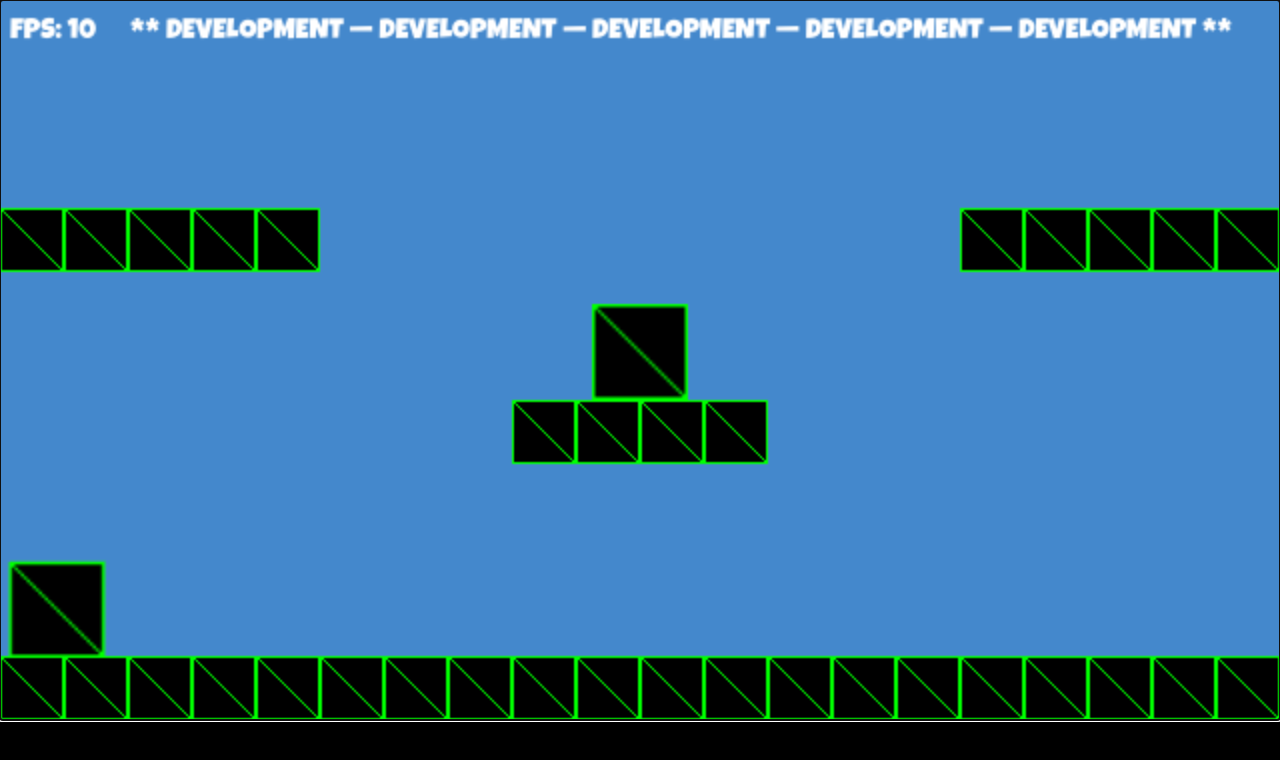
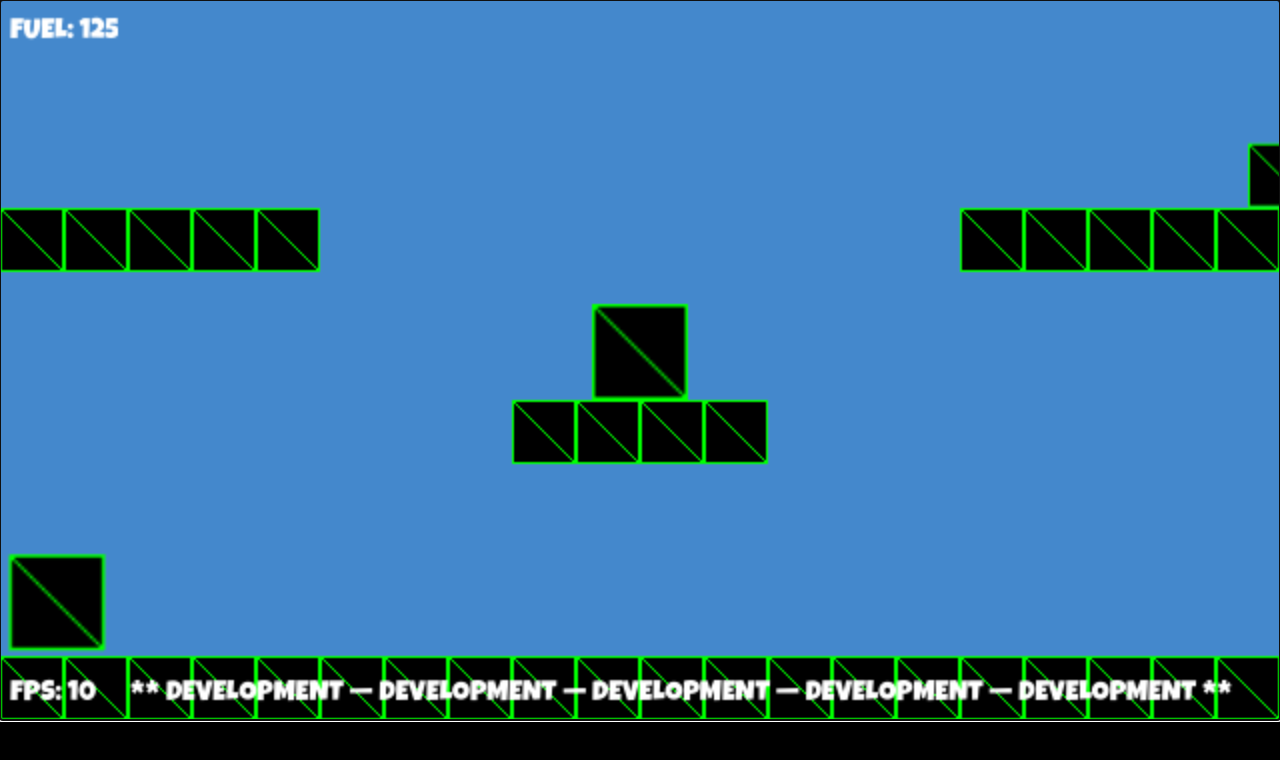
Before and after one commit to jotson/ld31, a website: page game/index.html in a window 1280 px wide. Drawn offline with Linux system fonts and the light colour scheme; files that its build step writes are made by us from their sources; animation ran at ten frames a second.

Commit message:
Refueling barrels

```diff
--- a/game/index.html
+++ b/game/index.html
@@ -13,6 +13,7 @@
     <script type="text/javascript" src="src/ScreenshotState.js"></script>
     <script type="text/javascript" src="src/Message.js"></script>
     <script type="text/javascript" src="src/Snowman.js"></script>
+    <script type="text/javascript" src="src/Fuel.js"></script>
 </head>
 <body>
     <div id="game"></div>
--- /dev/null
+++ b/game/src/Fuel.js
@@ -0,0 +1,68 @@
+var Fuel = function(x, y) {
+    Phaser.Sprite.call(this, game, x, y, 'sprites', 'fuel-00.png');
+
+    this.anchor.setTo(0.5, 0.5);
+    this.checkWorldBounds = true;
+    this.outOfBoundsKill = true;
+
+    game.physics.enable(this, Phaser.Physics.ARCADE);
+    this.body.mass = G.fuelMass;
+    this.body.maxVelocity.setTo(G.fuelMaxSpeed, Number.POSITIVE_INFINITY);
+    this.body.collideWorldBounds = false;
+    this.body.bounce.set(G.fuelBounce, G.fuelBounce * 0.3);
+
+    // this.animations.add('default', [0,1,2], 10, true);
+    // this.animations.play('default');
+
+    this.FALLING = 1;
+    this.WAITING = 2;
+    this.COLLECTED = 3;
+};
+
+Fuel.prototype = Object.create(Phaser.Sprite.prototype);
+Fuel.prototype.constructor = Fuel;
+
+Fuel.prototype.update = function() {
+    if (!this.alive) return;
+
+    if (this.myState == this.FALLING && this.body.touching.down) {
+        this.changeState(this.WAITING);
+    }
+};
+
+Fuel.prototype.changeState = function(state) {
+    this.myState = state;
+    this.myStateElapsed = 0;
+
+    this.body.acceleration.x = 0;
+    this.body.drag.setTo(G.fuelDrag, 0);
+
+    if (state == this.FALLING) {
+        this.myNextState = this.WAITING;
+    }
+
+    if (state == this.WAITING) {
+        this.myNextState = this.COLLECTED;
+    }
+
+    if (state == this.COLLECTED) {
+        // Play animation and die
+        this.kill();
+    }
+};
+
+Fuel.create = function() {
+    var s;
+    s = G.fuelGroup.getFirstDead();
+    if (s === null) {
+        s = G.fuelGroup.add(new Fuel(0, 0));
+    }
+    s.reset(0, 0);
+    s.x = game.rnd.between(game.camera.x, game.camera.x + game.camera.width);
+    s.revive();
+    s.firstMove = true;
+    s.animations.play('default');
+    s.changeState(s.FALLING);
+
+    return s;
+};
--- a/game/src/G.js
+++ b/game/src/G.js
@@ -5,7 +5,7 @@ var G = {
     width: 640, /* stage width in pixels */
     height: 360, /* stage height in pixels */
 
-    gravity: 2000,
+    gravity: 2400,
 
     playerAcceleration: 1500,
     playerJumpSpeed: -500,
@@ -24,6 +24,16 @@ var G = {
     snowmanAttackTime: 1000,
     snowmanMass: 10,
     snowmanBounce: 0.8,
+
+    fuel: 0,
+    fuelDisplay: 0,
+    fuelValue: 25, /* units */
+    fuelStart: 100, /* units */
+    fuelBurnRate: 20, /* units per second */
+    fuelMass: 100,
+    fuelDrag: 300,
+    fuelBounce: 0.8,
+    fuelMaxSpeed: 50,
 
     groundSize: 32,
 
--- a/game/src/GameState.js
+++ b/game/src/GameState.js
@@ -11,7 +11,17 @@ GameState.prototype.create = function() {
 
     G.setupStage();
 
-    G.enemies = game.add.group();
+    // Start physics
+    game.physics.startSystem(Phaser.Physics.ARCADE);
+
+    // Set gravity
+    game.physics.arcade.gravity.y = G.gravity;
+
+    // Adjustment for physics tunneling
+    game.physics.arcade.OVERLAP_BIAS = G.groundSize * 0.75;
+
+    G.enemiesGroup = game.add.group();
+    G.fuelGroup = game.add.group();
 
     this.resetGame();
 
@@ -21,23 +31,40 @@ GameState.prototype.create = function() {
 
     Snowman.create();
 
+    Fuel.create();
+
+    this.addUI();
+
     if (G.devMode) {
-        this.fps = game.add.text(5, 5, '', { font: '14px ' + G.mainFont, fill: '#ffffff' });
-        game.add.text(65, 5, '** DEVELOPMENT ­— DEVELOPMENT — DEVELOPMENT — DEVELOPMENT — DEVELOPMENT **', { font: '14px ' + G.mainFont, fill: '#ffffff' });
+        this.fps = game.add.text(5, game.height - 24, '', { font: '14px ' + G.mainFont, fill: '#ffffff' });
+        game.add.text(65, game.height - 24, '** DEVELOPMENT ­— DEVELOPMENT — DEVELOPMENT — DEVELOPMENT — DEVELOPMENT **', { font: '14px ' + G.mainFont, fill: '#ffffff' });
     }
 };
 
 GameState.prototype.update = function() {
-    // Collide player with ground
+    // Collisions
     game.physics.arcade.collide(G.player, G.ground);
-    game.physics.arcade.collide(G.player, G.enemies, function(p, e) {
+    game.physics.arcade.collide(G.player, G.enemiesGroup, function(p, e) {
         if (p.body.touching.down && !p.body.touching.left && !p.body.touching.right) {
             p.body.velocity.y = G.playerJumpSpeed;
         }
     });
-    game.physics.arcade.collide(G.enemies, G.ground);
+    game.physics.arcade.collide(G.enemiesGroup, G.ground);
+    game.physics.arcade.collide(G.enemiesGroup, G.fuelGroup);
+    game.physics.arcade.collide(G.fuelGroup, G.ground);
 
-    this.movePlayer();
+    // Input
+    this.processPlayerInput();
+
+    // Player collecting fuel
+    G.fuelGroup.forEachAlive(function(f) {
+        if (f.state !== f.COLLECTED && game.physics.arcade.distanceBetween(G.player, f) < f.width * 2) {
+            console.log('got fuel!');
+            f.changeState(f.COLLECTED);
+            G.fuel += G.fuelValue;
+            Fuel.create();
+        }
+    }, this);
 
     if (G.devMode) {
         if (game.time.fps != this.lastFps) {
@@ -45,9 +72,12 @@ GameState.prototype.update = function() {
             this.lastFps = game.time.fps;
         }
     }
+
+    this.updateUI();
 };
 
-GameState.prototype.movePlayer = function() {
+GameState.prototype.processPlayerInput = function() {
+    // Left, right, idle
     if (this.input.keyboard.isDown(Phaser.Keyboard.LEFT)) {
         if (G.player.body.velocity.x > 0) G.player.body.velocity.x = G.player.body.velocity.x * 0.8;
         G.player.body.acceleration.x = -G.playerAcceleration;
@@ -58,6 +88,7 @@ GameState.prototype.movePlayer = function() {
         G.player.body.acceleration.x = 0;
     }
 
+    // Jump
     if (G.player.body.touching.down) {
         G.player.body.drag.set(G.playerDrag, 0);
         G.player.canJump = true;
@@ -71,17 +102,45 @@ GameState.prototype.movePlayer = function() {
     if (!this.input.keyboard.isDown(Phaser.Keyboard.UP)) {
         G.player.canJump = false;
     }
+
+    // Flamethrower
+    if (this.input.keyboard.isDown(Phaser.Keyboard.SPACEBAR)) {
+        if (G.fuel > 0) {
+            G.fuel -= game.time.physicsElapsed * G.fuelBurnRate;
+        }
+        if (G.fuel > 50) {
+            // Normal animation
+        }
+        if (G.fuel > 25) {
+            // Low animation
+        }
+        if (G.fuel <= 0) {
+            // Empty animation
+            G.fuel = 0;
+        }
+    }
 };
 
 GameState.prototype.resetGame = function() {
-    // Start physics
-    game.physics.startSystem(Phaser.Physics.ARCADE);
+    G.fuel = G.fuelStart;
+};
 
-    // Set gravity
-    game.physics.arcade.gravity.y = G.gravity;
+GameState.prototype.addUI = function() {
+    G.ui = game.add.group();
 
-    // Adjustment for physics tunneling
-    game.physics.arcade.OVERLAP_BIAS = G.groundSize * 0.75;
+    G.ui.fuelText = game.add.text(5, 5, "", { font: '14px ' + G.mainFont, fill: '#ffffff' });
+};
+
+GameState.prototype.updateUI = function() {
+    if (G.ui === undefined) return;
+
+    // Update fuel display
+    if (Math.abs(G.fuel - G.fuelDisplay) < 1) G.fuelDisplay = G.fuel;
+    if (G.fuel != G.fuelDisplay) {
+        var delta = Math.ceil((G.fuel - G.fuelDisplay) * 0.10);
+        G.fuelDisplay += delta;
+    }
+    G.ui.fuelText.setText("FUEL: " + Math.ceil(G.fuelDisplay));
 };
 
 GameState.prototype.addPlayer = function() {
@@ -94,7 +153,7 @@ GameState.prototype.addPlayer = function() {
     G.player.body.checkCollision.up = false;
     G.player.body.mass = G.playerMass;
     G.player.body.bounce.set(G.playerBounce, 0);
-    G.player.body.maxVelocity.setTo(G.playerMaxSpeed, G.playerMaxSpeed * 10);
+    G.player.body.maxVelocity.setTo(G.playerMaxSpeed, Number.POSITIVE_INFINITY);
 };
 
 GameState.prototype.buildWorld = function() {
--- a/game/src/Snowman.js
+++ b/game/src/Snowman.js
@@ -9,7 +9,7 @@ var Snowman = function(x, y) {
 
     game.physics.enable(this, Phaser.Physics.ARCADE);
     this.body.mass = G.snowmanMass;
-    this.body.maxVelocity.setTo(G.snowmanMaxSpeed, G.snowmanMaxSpeed * 10);
+    this.body.maxVelocity.setTo(G.snowmanMaxSpeed, Number.POSITIVE_INFINITY);
     this.body.collideWorldBounds = false;
     this.body.bounce.set(G.snowmanBounce, G.snowmanBounce * 0.3);
 
@@ -35,6 +35,13 @@ Snowman.prototype.update = function() {
 
     if (this.myState == this.MOVING && game.physics.arcade.distanceBetween(G.player, this) < G.player.width * 2) {
         this.changeState(this.ATTACK);
+    }
+    if (this.myState == this.MOVING) {
+        G.fuelGroup.forEachAlive(function(f) {
+            if (game.physics.arcade.distanceBetween(f, this) < f.width * 2) {
+                this.changeState(this.ATTACK);
+            }
+        }, this);
     }
 };
 
@@ -73,11 +80,11 @@ Snowman.prototype.changeState = function(state) {
 
 Snowman.create = function() {
     var s;
-    s = G.enemies.getFirstDead();
+    s = G.enemiesGroup.getFirstDead();
     if (s === null) {
-        s = G.enemies.add(new Snowman(x, y));
+        s = G.enemiesGroup.add(new Snowman(0, 0));
     }
-    s.reset(x, y);
+    s.reset(0, 0);
     s.y = game.height - G.groundSize - s.height/2;
     if (game.math.chanceRoll(50)) {
         s.x = game.width + G.groundSize;
```
